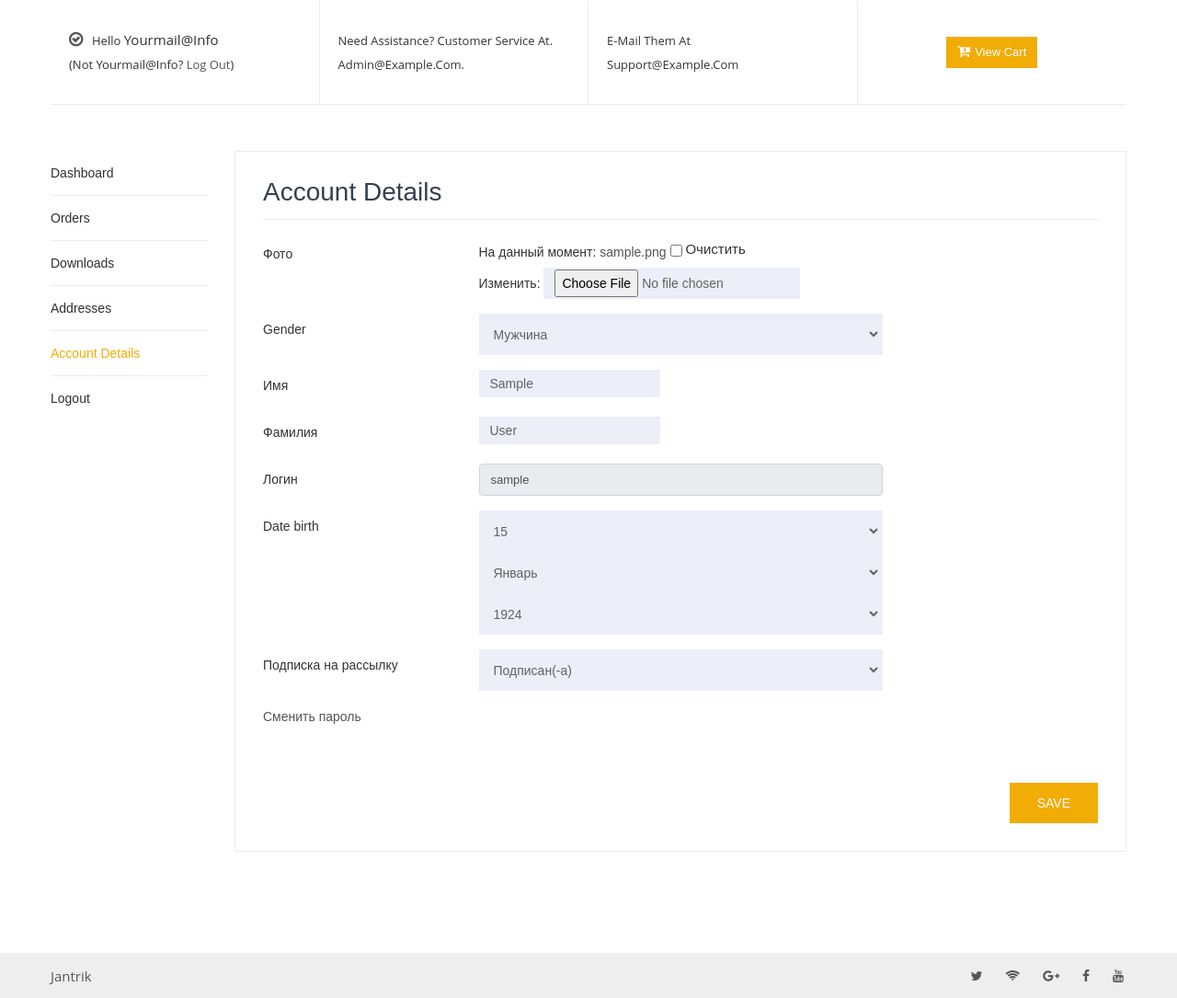
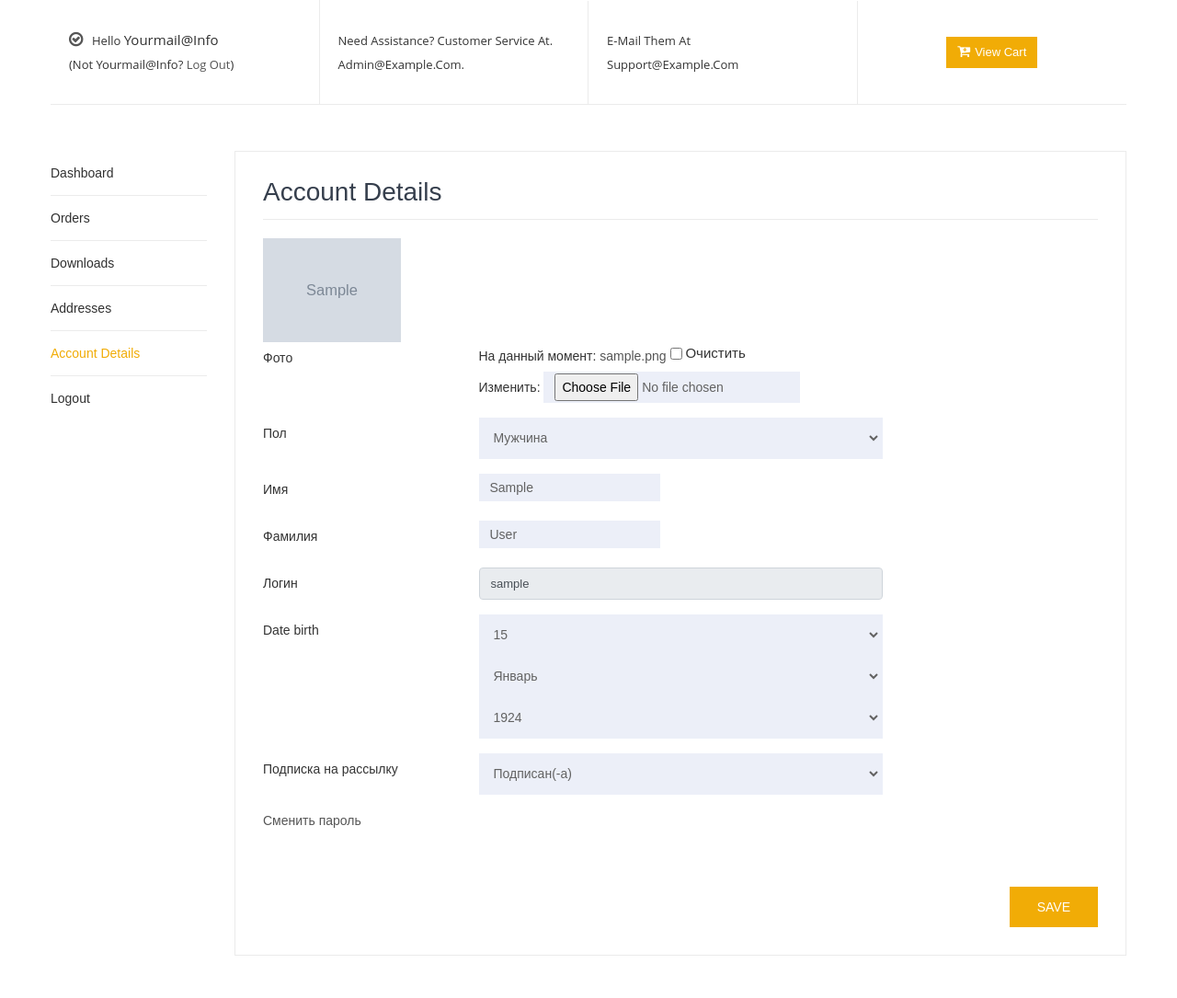
Before and after one commit to elisevat/jantric_pet, a Django app: page /user/account/ in a window 1280 px wide, after a click on "Account Details". Shown: the part 191-1276 px from the top of the page at 92% size. Run offline with Django 5.2, Linux system fonts and the light colour scheme; a user stored in the database is signed in; tables that the repository leaves empty hold one stand-in row (values such as "Sample post"); grey boxes marked "Sample" are stand-in pictures; some libraries are stand-ins or nearby versions; some web fonts are replaced.

Commit message:
Небольшие корректировки в приложении users

```diff
--- a/tech_goods_store/tech_goods_store/settings.py
+++ b/tech_goods_store/tech_goods_store/settings.py
@@ -168,7 +168,7 @@ SERVER_EMAIL = EMAIL_HOST_USER
 EMAIL_ADMIN = EMAIL_HOST_USER
 
 
-LOGIN_REDIRECT_URL = 'blog:list_post'
+LOGIN_REDIRECT_URL = 'index'
 LOGIN_URL = 'users:login'
 LOGOUT_REDIRECT_URL = 'users:login'
 
--- a/tech_goods_store/users/forms.py
+++ b/tech_goods_store/users/forms.py
@@ -7,7 +7,8 @@ from django.contrib.auth.forms import AuthenticationForm, UserCreationForm
 
 class LoginUserForm(AuthenticationForm):
     username = forms.CharField(widget=forms.TextInput(attrs={'placeholder': 'Логин',
-                                                             'class': 'form-control'}),
+                                                             'class': 'form-control',
+                                                             'autofocus': True}),
                                label='Логин')
     password = forms.CharField(widget=forms.PasswordInput(attrs={'placeholder': 'Пароль',
                                                                  'class': 'form-control'}),
--- a/tech_goods_store/users/models.py
+++ b/tech_goods_store/users/models.py
@@ -14,10 +14,17 @@ class User(AbstractUser):
         UNSUB = 0, 'Не подписан(-а)'
 
 
-    gender = models.CharField(max_length=20, choices=Gender.choices, blank=True, default=Gender.NOT_CHOSEN)
+    gender = models.CharField(max_length=20, choices=Gender.choices, blank=True, default=Gender.NOT_CHOSEN, verbose_name='Пол')
   #  address = models.ManyToManyField('Address', blank=True, verbose_name='Адреса доставки', related_name='users')
     date_birth = models.DateField(blank=True, default=None, null=True, verbose_name='Дата рождения')
    # orders
     subs_news = models.BooleanField(choices=tuple(map(lambda x: (bool(x[0]), x[1]), IsSubs.choices)), default=IsSubs.SUB,
                                     verbose_name='Подписка на рассылку')
     photo = models.ImageField(upload_to='users/photo/%Y/%m/%d/', blank=True, default=None, null=True, verbose_name='Фото')
+
+    class Meta:
+        verbose_name = 'Пользователя'
+        verbose_name_plural = 'Пользователи'
+
+    def __str__(self):
+        return self.username
--- a/tech_goods_store/users/templates/users/login.html
+++ b/tech_goods_store/users/templates/users/login.html
@@ -48,7 +48,7 @@
                                     {{ form.non_field_errors }}
                                     {% for field in form %}
                                     <div class="form-group">
-                                        <label class="control-label" for="{{ field.auto_id }}">{{ field.label }}</label>
+                                        <label class="control-label" for="{{ field.id_for_label }}">{{ field.label }}</label>
                                         {{ field }}
                                         {{ field.errors }}
                                     </div>
--- a/tech_goods_store/users/templates/users/user_account.html
+++ b/tech_goods_store/users/templates/users/user_account.html
@@ -130,6 +130,10 @@
                                         <form method="post" enctype="multipart/form-data">
                                             {% csrf_token %}
                                             {{ form.non_fields_errors }}
+                                            {% if user.photo %}
+                                            <img src="{{ user.photo.url }}" alt="Аватар пользователя" style="max-width: 150px">
+                                            {% endif %}
+
                                             {% for field in form %}
                                             <div class="form-group row">
                                                 <label for="{{ field.id_for_label }}" class="col-lg-3 col-md-4 col-form-label">{{ field.label }}</label>
--- a/tech_goods_store/users/views.py
+++ b/tech_goods_store/users/views.py
@@ -20,7 +20,7 @@ class LoginUser(LoginView):
     extra_context = {}
     def get(self, request, *args, **kwargs):
         if request.user.is_authenticated:
-            return HttpResponseRedirect(reverse_lazy('blog:list_post'))
+            return HttpResponseRedirect(reverse_lazy('index'))
         else:
             return super().get(self, request, *args, **kwargs)
 
@@ -47,8 +47,8 @@ def logout_user(request):
     return HttpResponseRedirect(reverse('users:login'))
 
 
-def account_user(request):
-    return render(request, 'users/user_account.html')
+# def account_user(request):
+#     return render(request, 'users/user_account.html')
 
 # def register_user(request):
 #     if request.method == 'POST':
```
